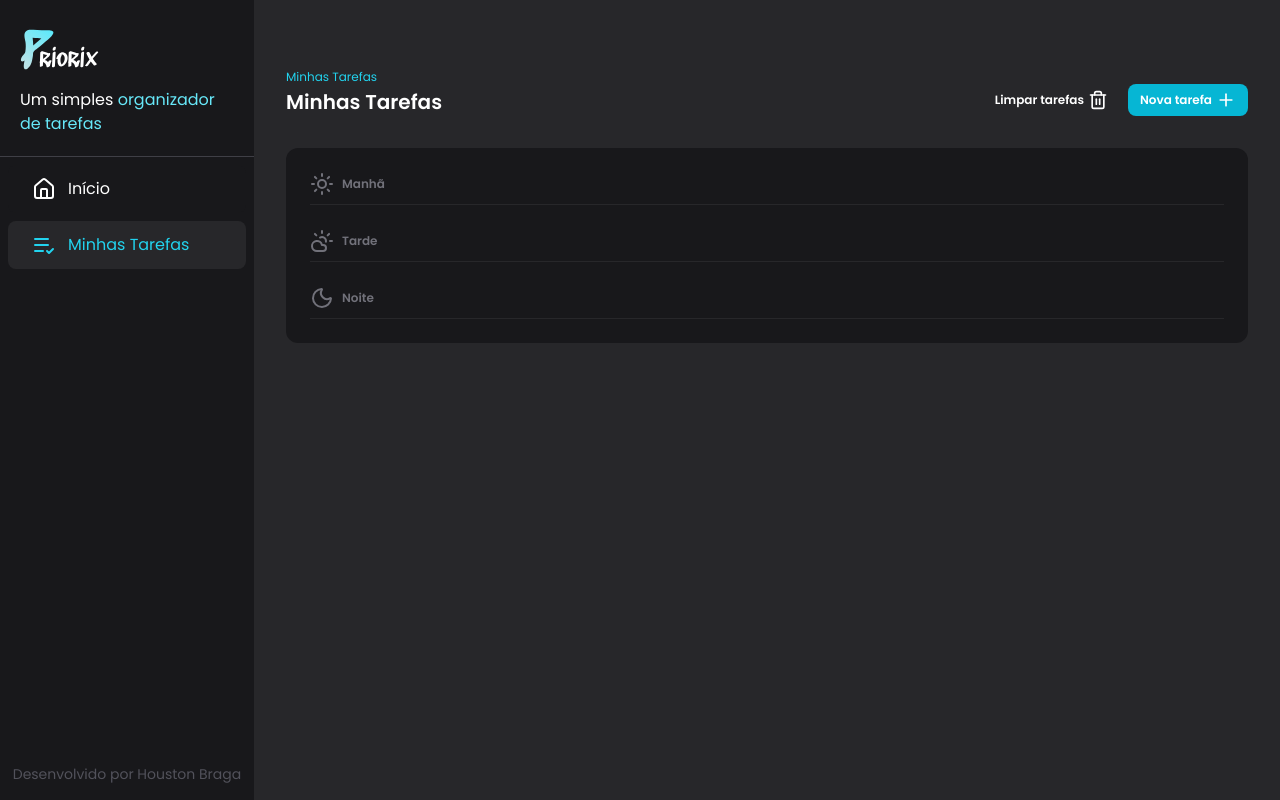
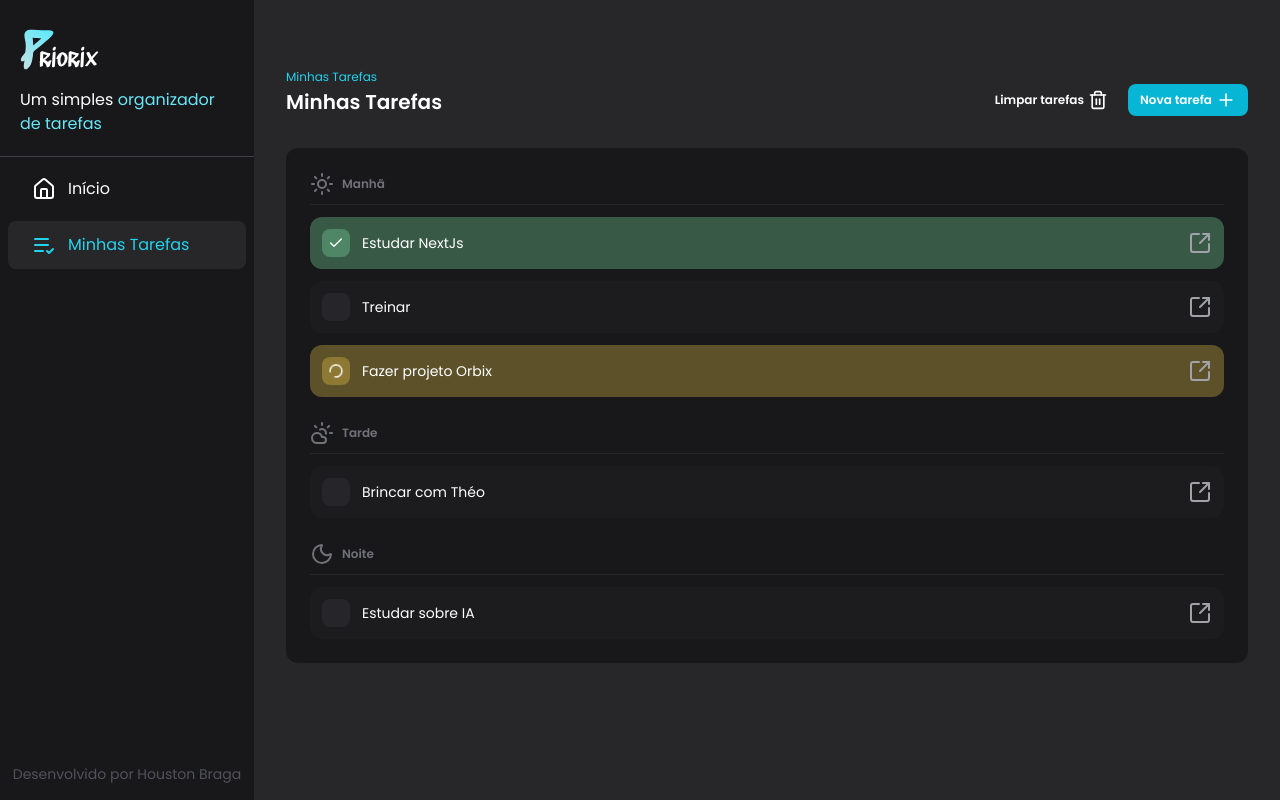
Before and after one commit to houstonbraga/task-manager-priorix, a React (Vite) app: page / in a window 1280 px wide. Built offline with nearby package versions, Linux system fonts and the light colour scheme.

Commit message:
feat: tasks list created with tailwindcss styles

```diff
--- /dev/null
+++ b/src/constants/constants.js
@@ -0,0 +1,34 @@
+const TASKS = [
+  {
+    title: "Estudar NextJs",
+    description: "Estudar next com o professor Felipe Rocha",
+    time: "morning",
+    status: "done",
+  },
+  {
+    title: "Treinar",
+    description: "Treinar costas e peito",
+    time: "morning",
+    status: "not_started",
+  },
+  {
+    title: "Brincar com Théo",
+    description: "Brincar com meu filho amado Théo Braga",
+    time: "afternon",
+    status: "not_started",
+  },
+  {
+    title: "Estudar sobre IA",
+    description: "Estudar um pouco sobre Inteligencia artificial",
+    time: "evening",
+    status: "not_started",
+  },
+  {
+    title: "Fazer projeto Orbix",
+    description: "Codar um pouco no meu projeto Orbix Studio",
+    time: "morning",
+    status: "in_progress",
+  },
+]
+
+export default TASKS
--- /dev/null
+++ b/src/task/components/ItemTask.jsx
@@ -0,0 +1,46 @@
+import { Check, Loader2, SquareArrowOutUpRight } from "lucide-react"
+
+const ItemTask = ({ task }) => {
+  const getStyleTaks = () => {
+    if (task.status === "not_started") {
+      return "bg-zinc-800 bg-opacity-30"
+    }
+
+    if (task.status === "in_progress") {
+      return "bg-amber-300 bg-opacity-30"
+    }
+
+    if (task.status === "done") {
+      return "bg-green-300 bg-opacity-30"
+    }
+  }
+
+  return (
+    <div
+      className={`flex items-center justify-between rounded-xl p-3 text-sm ${getStyleTaks()}`}
+    >
+      <div className="flex items-center gap-3">
+        <label
+          className={`relative flex h-7 w-7 cursor-pointer items-center justify-center rounded-lg ${task.status === "not_started" ? "bg-zinc-700 bg-opacity-30" : getStyleTaks()}`}
+        >
+          <input
+            type="checkbox"
+            checked={task.status === "done"}
+            className="absolute h-full w-full cursor-pointer opacity-0"
+          />
+          {task.status === "done" && <Check width={16} />}
+          {task.status === "in_progress" && (
+            <Loader2 width={16} className="animate-spin" />
+          )}
+        </label>
+        <p className="opacity-100">{task.title}</p>
+      </div>
+
+      <button>
+        <SquareArrowOutUpRight className="text-zinc-400 hover:text-white" />
+      </button>
+    </div>
+  )
+}
+
+export default ItemTask
--- a/src/task/index.jsx
+++ b/src/task/index.jsx
@@ -1,8 +1,17 @@
 import { CloudSun, MoonIcon, PlusIcon, SunIcon, Trash2Icon } from "lucide-react"
 import Button from "../components/Button"
 import TasksSeparator from "./components/TasksSeparator"
+import TASKS from "../constants/constants"
+import { useState } from "react"
+import ItemTask from "./components/ItemTask"
 
 const Tasks = () => {
+  const [tasks] = useState(TASKS)
+
+  const MorningTask = tasks.filter((task) => task.time === "morning")
+  const AfternonTask = tasks.filter((task) => task.time === "afternon")
+  const EveningTask = tasks.filter((task) => task.time === "evening")
+
   return (
     <div className="w-full px-8 py-16">
       <div className="mb-8 flex w-full items-end justify-between">
@@ -26,14 +35,24 @@ const Tasks = () => {
       <div className="rounded-xl bg-zinc-900 p-6">
         <div className="space-y-3">
           <TasksSeparator title="Manhã" icon={<SunIcon />} />
+
+          {MorningTask.map((task, index) => (
+            <ItemTask key={index} task={task} />
+          ))}
         </div>
 
         <div className="my-6 space-y-3">
           <TasksSeparator title="Tarde" icon={<CloudSun />} />
+          {AfternonTask.map((task, index) => (
+            <ItemTask key={index} task={task} />
+          ))}
         </div>
 
         <div className="space-y-3">
           <TasksSeparator title="Noite" icon={<MoonIcon />} />
+          {EveningTask.map((task, index) => (
+            <ItemTask key={index} task={task} />
+          ))}
         </div>
       </div>
     </div>
```
